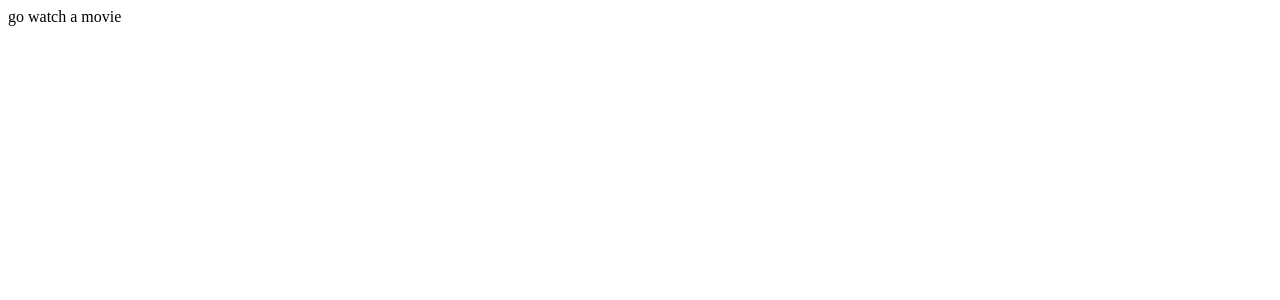
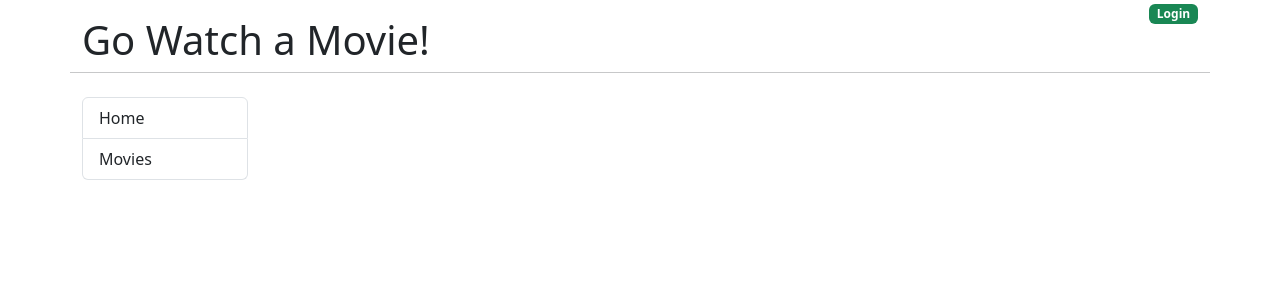
Before and after one commit to vineshtk/Project-React-Golang, a React (Create React App) app in the folder react-app/go-movies-front-end/: page / in a window 1280 px wide. Shown: the top 300 px of the page. Built offline with nearby package versions, Linux system fonts and the light colour scheme.

Commit message:
basic staring

```diff
--- a/react-app/go-movies-front-end/public/index.html
+++ b/react-app/go-movies-front-end/public/index.html
@@ -10,34 +10,13 @@
       content="Web site created using create-react-app"
     />
     <link rel="apple-touch-icon" href="%PUBLIC_URL%/logo192.png" />
-    <!--
-      manifest.json provides metadata used when your web app is installed on a
-      user's mobile device or desktop. See https://developers.google.com/web/fundamentals/web-app-manifest/
-    -->
     <link rel="manifest" href="%PUBLIC_URL%/manifest.json" />
-    <!--
-      Notice the use of %PUBLIC_URL% in the tags above.
-      It will be replaced with the URL of the `public` folder during the build.
-      Only files inside the `public` folder can be referenced from the HTML.
-
-      Unlike "/favicon.ico" or "favicon.ico", "%PUBLIC_URL%/favicon.ico" will
-      work correctly both with client-side routing and a non-root public URL.
-      Learn how to configure a non-root public URL by running `npm run build`.
-    -->
-    <title>React App</title>
+    <link href="https://cdn.jsdelivr.net/npm/bootstrap@5.3.0-alpha3/dist/css/bootstrap.min.css" rel="stylesheet" integrity="sha384-KK94CHFLLe+nY2dmCWGMq91rCGa5gtU4mk92HdvYe+M/SXH301p5ILy+dN9+nJOZ" crossorigin="anonymous">
+    <title>Go Watch A Movie </title>
   </head>
   <body>
     <noscript>You need to enable JavaScript to run this app.</noscript>
     <div id="root"></div>
-    <!--
-      This HTML file is a template.
-      If you open it directly in the browser, you will see an empty page.
 
-      You can add webfonts, meta tags, or analytics to this file.
-      The build step will place the bundled scripts into the <body> tag.
-
-      To begin the development, run `npm start` or `yarn start`.
-      To create a production bundle, use `npm run build` or `yarn build`.
-    -->
   </body>
 </html>
--- a/react-app/go-movies-front-end/src/App.js
+++ b/react-app/go-movies-front-end/src/App.js
@@ -1,9 +1,32 @@
 
 function App() {
   return (
- <div>
-  go watch a movie
- </div>
+    <div className="container">
+      <div className="row">
+        <div className="col">
+          <h1 className="mt-3">Go Watch a Movie!</h1>
+        </div>
+        <div className="col text-end">
+          <a href="#!"><span className="badge bg-success">Login</span></a>
+        </div>
+        <hr className="mb-4"></hr>
+      </div>
+
+      <div className="row">
+        <div className="col-md-2">
+          <nav>
+            <div className="list-group">
+              <a href="#!" className="list-group-item list-group-item-action">Home</a>
+              <a href="#!" className="list-group-item list-group-item-action">Movies</a>
+            </div>
+          </nav>
+        </div>
+        <div className="col-md-10">
+
+        </div>
+      </div>
+
+    </div>
   );
 }
 
```
